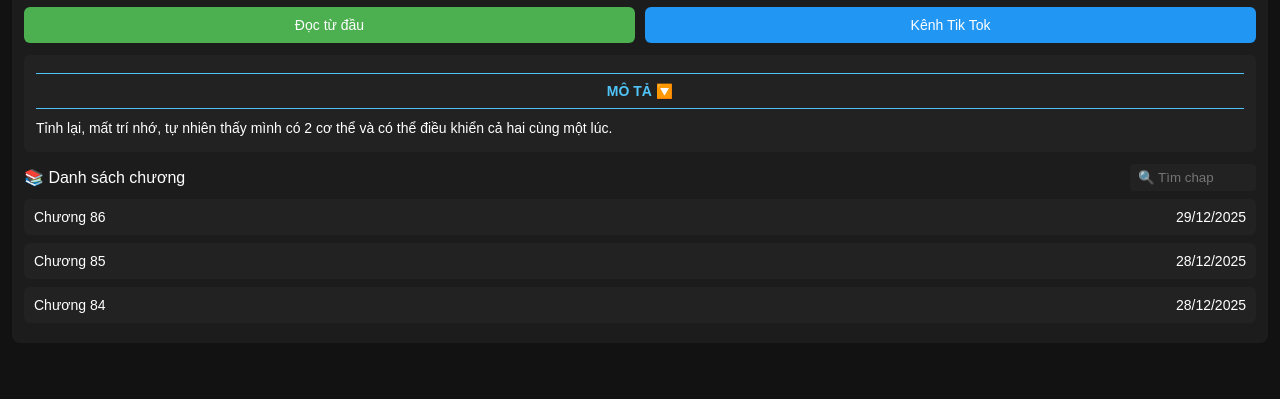
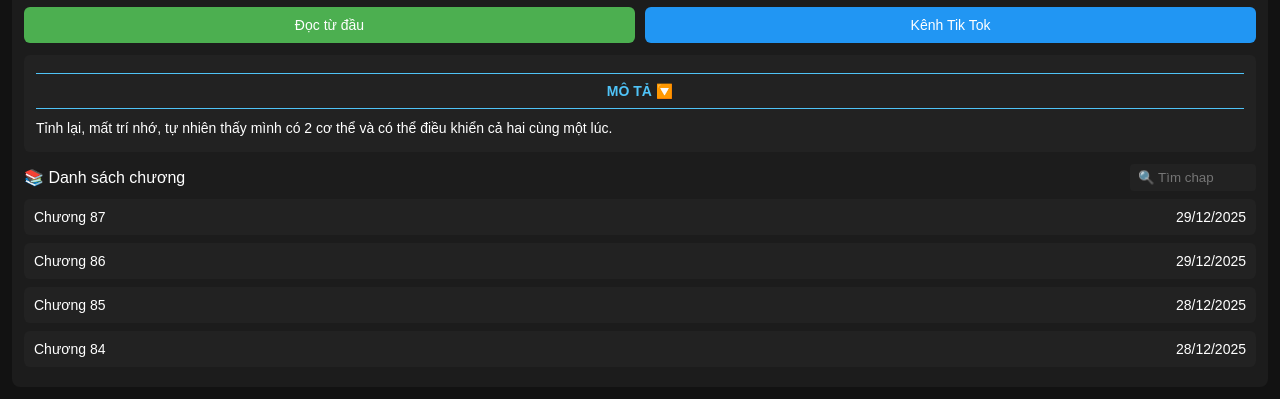
Before and after one commit to DichTruyenDrop/After-Transformation-Mine-And-Her-Wild-Fantasy, a plain HTML site: page index.html in a window 1280 px wide. Shown: the part 545-944 px from the top of the page. Before the commit the page ends 900 px from the top, so only its background shows below. Drawn offline with Linux system fonts and the light colour scheme.

Commit message:
Update index.html

```diff
--- a/index.html
+++ b/index.html
@@ -194,6 +194,13 @@ Trạng thái: Đang cập nhật • Lượt xem: 379,959
 
 <div class="chapter-list">
 
+<a href="https://dichtruyendrop.github.io/Ch-ng-87/">
+<div class="chapter">
+    <span>Chương 87</span>
+    <span>29/12/2025</span>
+</div>
+</a>
+
 <a href="https://dichtruyendrop.github.io/Chapter86/">
 <div class="chapter">
     <span>Chương 86</span>
```
